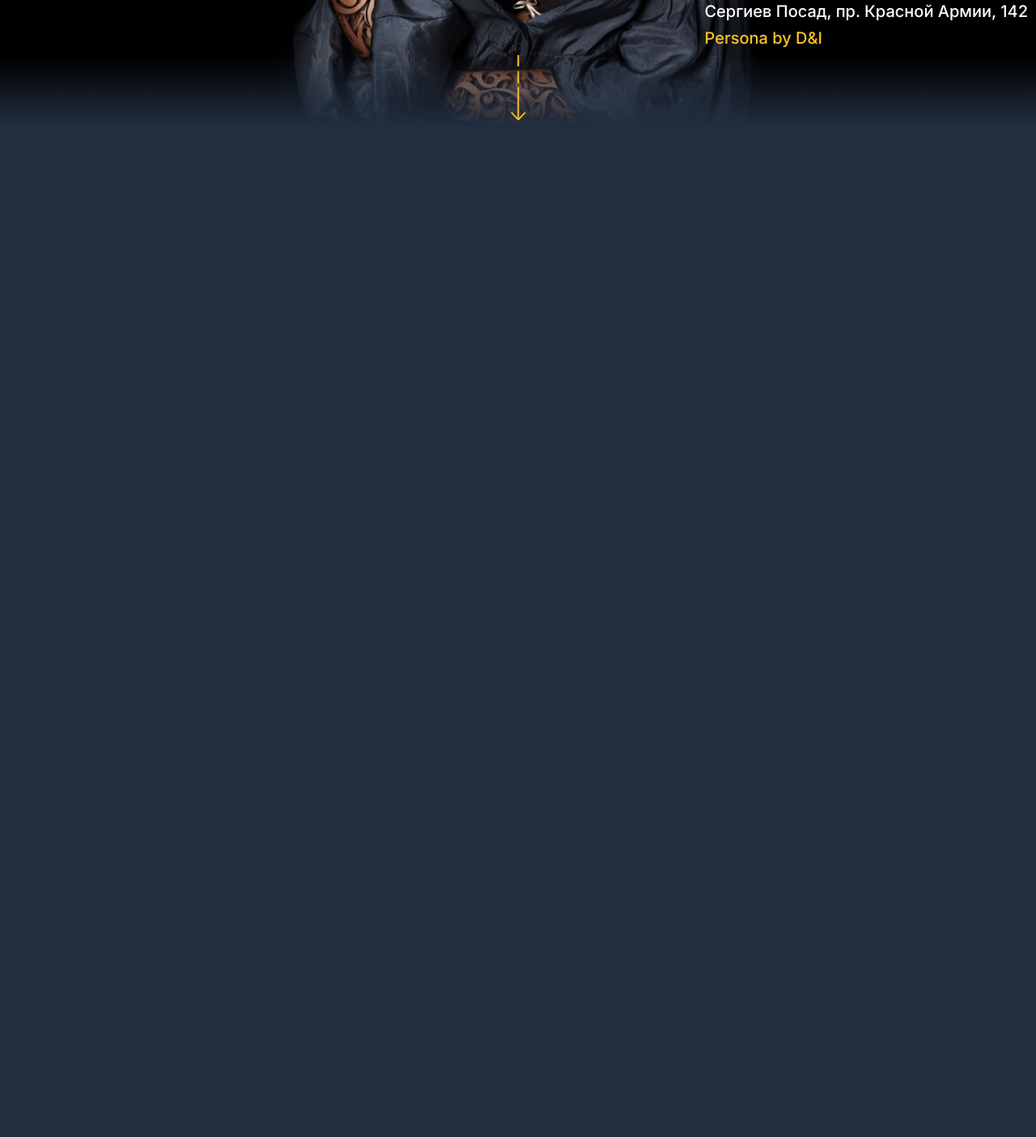
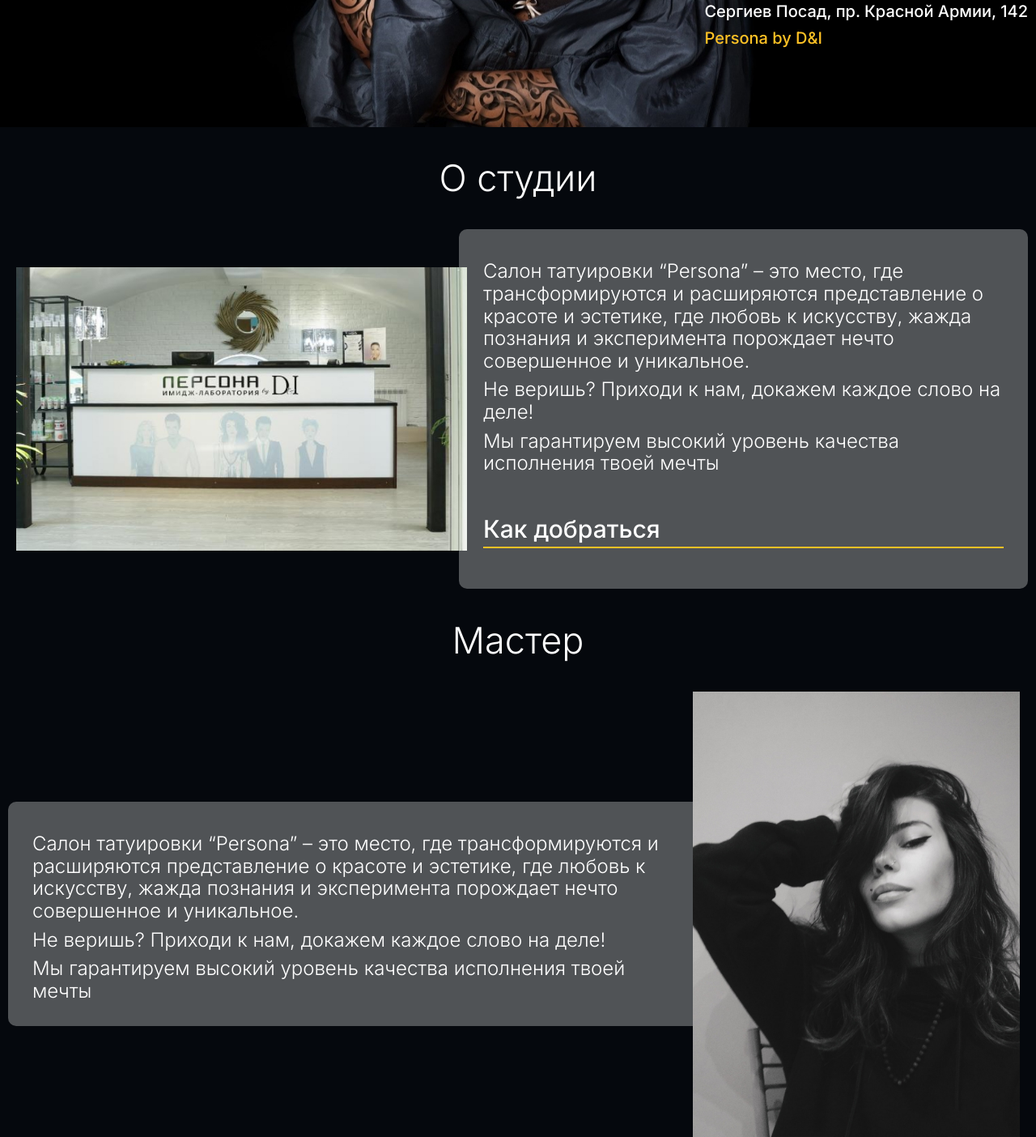
Before and after one commit to egor-martynenko/nesstattoo, a plain HTML site: page index.html in a window 1280 px wide. Shown: the part 643-2047 px from the top of the page at 81% size. Before the commit the page ends 800 px from the top, so only its background shows below. Drawn offline with nearby package versions, Linux system fonts and the light colour scheme.

Commit message:
some comment

```diff
--- a/index.html
+++ b/index.html
@@ -5,13 +5,13 @@
     <meta http-equiv="X-UA-Compatible" content="IE=edge">
     <meta name="viewport" content="width=device-width, initial-scale=1.0">
     <title>Тату студия Сергиев Посад</title>
-    <link rel="shortcut icon" href="img/favicon.ico" type="image/x-icon">
+    <link rel="shortcut icon" href="dist/img/favicon.ico" type="image/x-icon">
     <link rel="stylesheet" href="https://cdnjs.cloudflare.com/ajax/libs/normalize/8.0.1/normalize.min.css">
     <link rel="stylesheet" href="dist/css/main.min.css">
 </head>
 <body>
     <div class="main">
-        <div class="main_container">
+        <div class="container">
                 <header class="header">
                     <div class="header_logo">
                         <div>Nes <span>.</span> Tattoo</div>
@@ -36,7 +36,7 @@
 
                 <ul class="navigation">
                     <li class="navigation__item"><a href="#studia" class="navigation__link">О студии</a></li>
-                    <li class="navigation__item"><a href="" class="navigation__link">Мастер</a></li>
+                    <li class="navigation__item"><a href="#master" class="navigation__link">Мастер</a></li>
                     <li class="navigation__item"><a href="" class="navigation__link">Портфолио</a></li>
                     <li class="navigation__item"><a href="" class="navigation__link">Услуги</a></li>
                     <li class="navigation__item"><a href="" class="navigation__link">Отзывы</a></li>
@@ -51,23 +51,46 @@
                 </section>
 
         </div>
+    </div>
+    <section class="studia" id="studia">
+        <div class="container">
+            <h2 class="studia__title">О студии</h2>
+            <div class="studia__content">
+                <img class="studia__content_img"src="dist/img/persona.jpg" alt="Персона Сергиев Посад">
+                <div class="studia__content_about">
+                    <span>Салон татуировки “Persona” – это место, где трансформируются и расширяются представление о красоте и эстетике, где любовь к искусству, жажда познания и эксперимента порождает нечто совершенное и уникальное.
+                    </span>
+                    <span>
+                    Не веришь? Приходи к нам, докажем каждое слово на деле!
+                    </span>
+                    <span>
+                    Мы гарантируем высокий уровень качества исполнения твоей мечты
+                    </span>
+                    <a href="#">Как добраться</a>
+                </div>
+            </div>
+    </section>
 
-        <div class="arrow">
-            <svg class="arrow__item" viewBox="0 0 1920 129" fill="none" xmlns="http://www.w3.org/2000/svg">
-                <g clip-path="url(#clip0_38_12)">
-                <path d="M959.786 120.216L959.786 120.216L947.763 107.617L947.763 107.617C947.397 107.235 947.415 106.635 947.804 106.275C947.993 106.101 948.234 106.014 948.476 106.014C948.739 106.014 948.998 106.116 949.189 106.317L949.19 106.317L958.663 116.242L959.524 117.145V115.897V60.4536C959.524 59.9336 959.954 59.5 960.5 59.5C961.047 59.5 961.476 59.9336 961.476 60.4536V115.897V117.145L962.338 116.242L971.811 106.317C972.18 105.931 972.802 105.911 973.196 106.276L973.196 106.276C973.584 106.636 973.603 107.235 973.238 107.618C973.238 107.618 973.238 107.618 973.238 107.618L961.213 120.216L961.213 120.216C960.852 120.595 960.146 120.594 959.786 120.216Z" fill="#FFC225" stroke="#FFC225"/>
-                <path d="M960.5 51V31" stroke="#FFC225" stroke-width="3" stroke-linecap="round"/>
-                <path d="M960.5 20V0" stroke="#FFC225" stroke-width="3" stroke-linecap="round"/>
-                </g>
-                <defs>
-                <clipPath id="clip0_38_12">
-                <rect width="1920" height="129" fill="white"/>
-                </clipPath>
-                </defs>
-            </svg>
-        </div>
-    </div>
+    <section class="master" id="master">
+        <div class="container">
+            <h2 class="master__title">Мастер</h2>
+            <div class="master__content">
+                <div class="master__content_about">
+                    <span>Салон татуировки “Persona” – это место, где трансформируются и расширяются представление о красоте и эстетике, где любовь к искусству, жажда познания и эксперимента порождает нечто совершенное и уникальное.
+                    </span>
+                    <span>
+                    Не веришь? Приходи к нам, докажем каждое слово на деле!
+                    </span>
+                    <span>
+                    Мы гарантируем высокий уровень качества исполнения твоей мечты
+                    </span>
+                </div>
+                <img class="master__content_img"src="dist/img/master.jpg" alt="Персона Сергиев Посад">
+            </div>
+    </section>
 
-    <script src="script/index.js"></script>
+
+
+    <script src="dist/script/index.js"></script>
 </body>
 </html>
--- a/libs/explosion/css/index.css
+++ /dev/null
@@ -1,3 +0,0 @@
-/* .explosion {
-    display: none;
-} */
--- a/main.sass
+++ b/main.sass
@@ -1,3 +1,4 @@
+@charset 'utf-8'
 @import 'sass/mixins'
 @import 'sass/variables'
 @import 'sass/general'
--- a/sass/_general.sass
+++ b/sass/_general.sass
@@ -8,7 +8,7 @@ $txt_col: #FFFFFF
 $gold: #FFC225
 
 body
-    background-color: #212E40
+    background-color: #05080D
     padding: 0
     margin: 0
 
@@ -17,13 +17,8 @@ body
     max-width: 1300px
     margin: 0 auto
 
-.main_container
-    padding: 0 10px
-    max-width: 1500px
-    margin: 0 auto
-
 .main
-    background-image: url('../../img/main_bg.jpg')
+    background-image: url('../img/main_bg.jpg')
     background-repeat: no-repeat
     background-position: top center
     -webkit-background-size: cover
@@ -134,11 +129,61 @@ body
             font-size: 20px
 .persona
     color: $gold
-.arrow
-    display: block
-    position: absolute
-    bottom: 0
-    background: linear-gradient(180deg, rgba(33,46,64,0) 0%, rgba(33,46,64,1) 100%)
-    width: 100vw
-.burger-menu__control
-    display: none
+
+.studia
+    &__title
+        text-align: center
+        color: $txt_col
+        font-weight: 300
+        font-size: 45px
+    &__content
+        display: flex
+        align-items: center
+        &_img
+            width: 557px
+            transform: translateX(10px)
+        &_about
+            display: flex
+            flex-direction: column
+            color: $txt_col
+            font-weight: 300
+            font-size: 24px
+            background: rgba(255, 255, 255, 0.3)
+            border-radius: 10px
+            padding: 30px
+        &_about span
+            padding-top: 1vh
+        &_about a
+            color: $txt_col
+            text-decoration: none
+            font-weight: 400
+            font-size: 30px
+            padding-top: 50px
+            padding-bottom: 5px
+            margin-bottom: 20px
+            border-bottom: 2px solid $gold
+
+.master
+    &__title
+        text-align: center
+        color: $txt_col
+        font-weight: 300
+        font-size: 45px
+    &__content
+        display: flex
+        align-items: center
+        &_img
+            height: 550px
+            transform: translateX(-10px)
+        &_about
+            display: flex
+            flex-direction: column
+            color: $txt_col
+            font-weight: 300
+            font-size: 24px
+
+            background: rgba(255, 255, 255, 0.3)
+            border-radius: 10px
+            padding: 30px
+        &_about span
+            padding-top: 1vh
--- a/sass/_media.sass
+++ b/sass/_media.sass
@@ -18,8 +18,6 @@
             font-size: 25px
         &__link_phone
             color: $gold
-    .arrow
-        display: none
     .contact
         margin: 0
         min-height: 45vh
```
Also changed, not shown: dist/css/main.min.css, dist/img/favicon.ico (renamed from img/favicon.ico), dist/img/main_bg.jpg (renamed from img/main_bg.jpg), dist/img/master.jpg (added), dist/img/persona.jpg (added), dist/index.js (added), dist/script/index.js (added), img/row.png (deleted), libs/explosion/images/arrow-down-white.svg (deleted), libs/explosion/images/arrow-down.svg (deleted), libs/explosion/images/arrow-up-white.svg (deleted), libs/explosion/images/arrow-up.svg (deleted), libs/explosion/images/close.svg (deleted), main.css, 2 other files.
